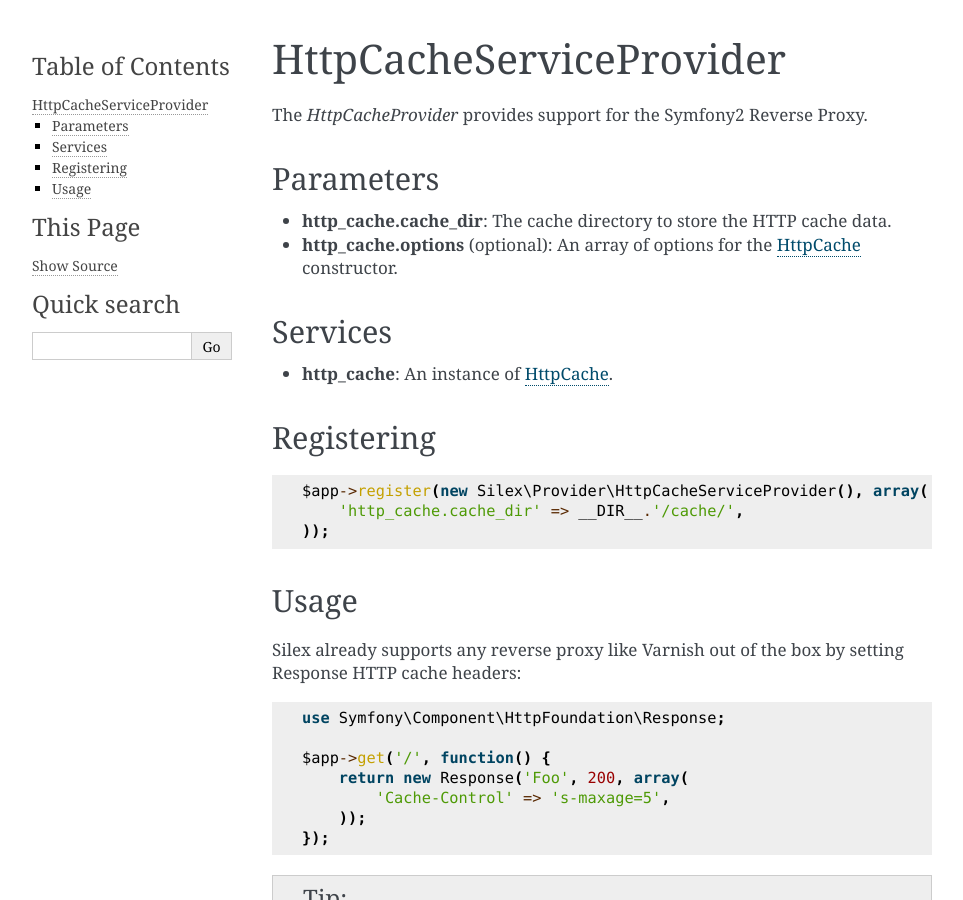
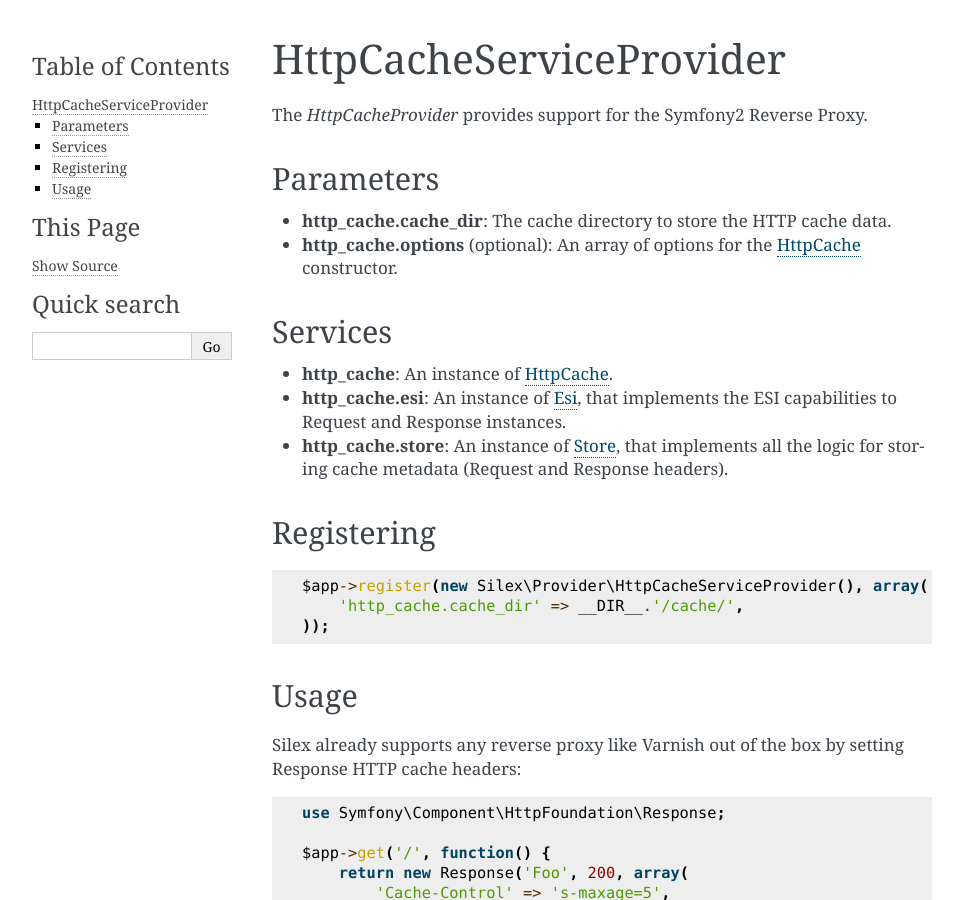
Before and after one commit to silexphp/Silex, a Sphinx documentation site: the page built from doc/providers/http_cache.rst, in a window 1280 px wide and 900 px high. Shown: the whole window, without its empty margins (148-1111 px from the left). Built offline with Sphinx 7.4.7, drawn with Linux system fonts in a browser that asks for light colours; pages that are not in the unit, such as notebooks, are missing from menus; some of the changed text lies outside the part shown.

Commit message:
Updated HttpCacheServiceProvider documentation

```diff
--- a/doc/providers/http_cache.rst
+++ b/doc/providers/http_cache.rst
@@ -18,6 +18,15 @@
 * **http_cache**: An instance of `HttpCache
   <http://api.symfony.com/master/Symfony/Component/HttpKernel/HttpCache/HttpCache.html>`_.
 
+* **http_cache.esi**: An instance of `Esi
+  <http://api.symfony.com/master/Symfony/Component/HttpKernel/HttpCache/Esi.html>`_,
+  that implements the ESI capabilities to Request and Response instances.
+
+* **http_cache.store**: An instance of `Store
+  <http://api.symfony.com/master/Symfony/Component/HttpKernel/HttpCache/Store.html>`_,
+  that implements all the logic for storing cache metadata (Request and Response
+  headers).
+
 Registering
 -----------
 
@@ -31,7 +40,9 @@
 -----
 
 Silex already supports any reverse proxy like Varnish out of the box by
-setting Response HTTP cache headers::
+setting Response HTTP cache headers:
+
+.. code-block:: php
 
     use Symfony\Component\HttpFoundation\Response;
 
@@ -44,7 +55,9 @@
 .. tip::
 
     If you want Silex to trust the ``X-Forwarded-For*`` headers from your
-    reverse proxy, you will need to run your application like this::
+    reverse proxy, you will need to run your application like this:
+
+    .. code-block:: php
 
         use Symfony\Component\HttpFoundation\Request;
 
@@ -52,11 +65,15 @@
         $app->run();
 
 This provider allows you to use the Symfony2 reverse proxy natively with
-Silex applications by using the ``http_cache`` service::
+Silex applications by using the ``http_cache`` service:
+
+.. code-block:: php
 
     $app['http_cache']->run();
 
-The provider also provides ESI support::
+The provider also provides ESI support:
+
+.. code-block:: php
 
     $app->get('/', function() {
         $response = new Response(<<<EOF
@@ -86,6 +103,16 @@
 
     $app['http_cache']->run();
 
+If your application doesn't use ESI, you can disable it to slightly improve the
+overall performance:
+
+.. code-block:: php
+
+    $app->register(new Silex\Provider\HttpCacheServiceProvider(), array(
+       'http_cache.cache_dir' => __DIR__.'/cache/',
+       'http_cache.esi'       => null
+    ));
+
 .. tip::
 
     To help you debug caching issues, set your application ``debug`` to true.
```
